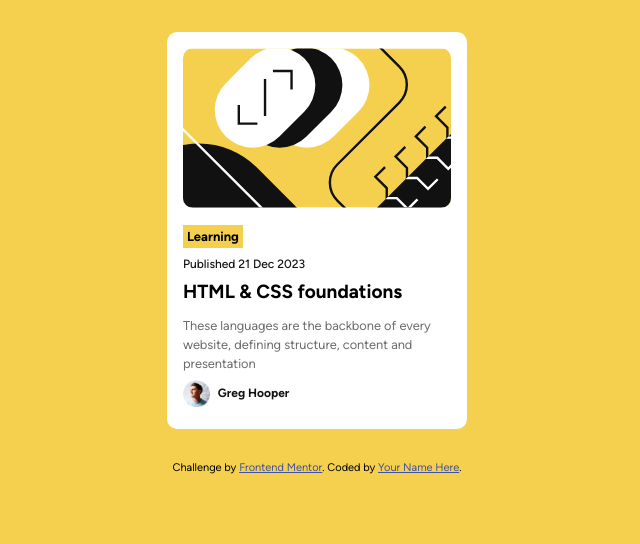
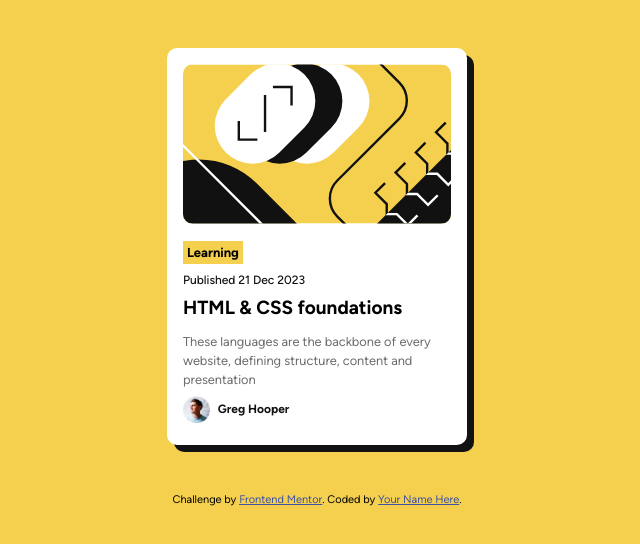
Before and after one commit to emmanuelolaoluwa669-jpg/blog-preview-card-main, a plain HTML site: page index.html in a window 1280 px wide. Shown: the whole page, without its empty margins (323-963 px from the left). Drawn offline with Linux system fonts and the light colour scheme.

Commit message:
adding box shadow property to the wrapper

```diff
--- a/css/style.css
+++ b/css/style.css
@@ -11,10 +11,11 @@ body {
 #wrapper {
     background: hsl(0, 0%, 100%);
     width: 300px;
-    margin: 2em auto;
-       padding: 1em;
+    margin: 3em auto;
+ padding: 1em;
     border-radius: 10px;
-    }
+    box-shadow: 7px 7px hsl(0, 0%, 7%);
+}
 
 .image-article-blog {
     width: 100%;
```
